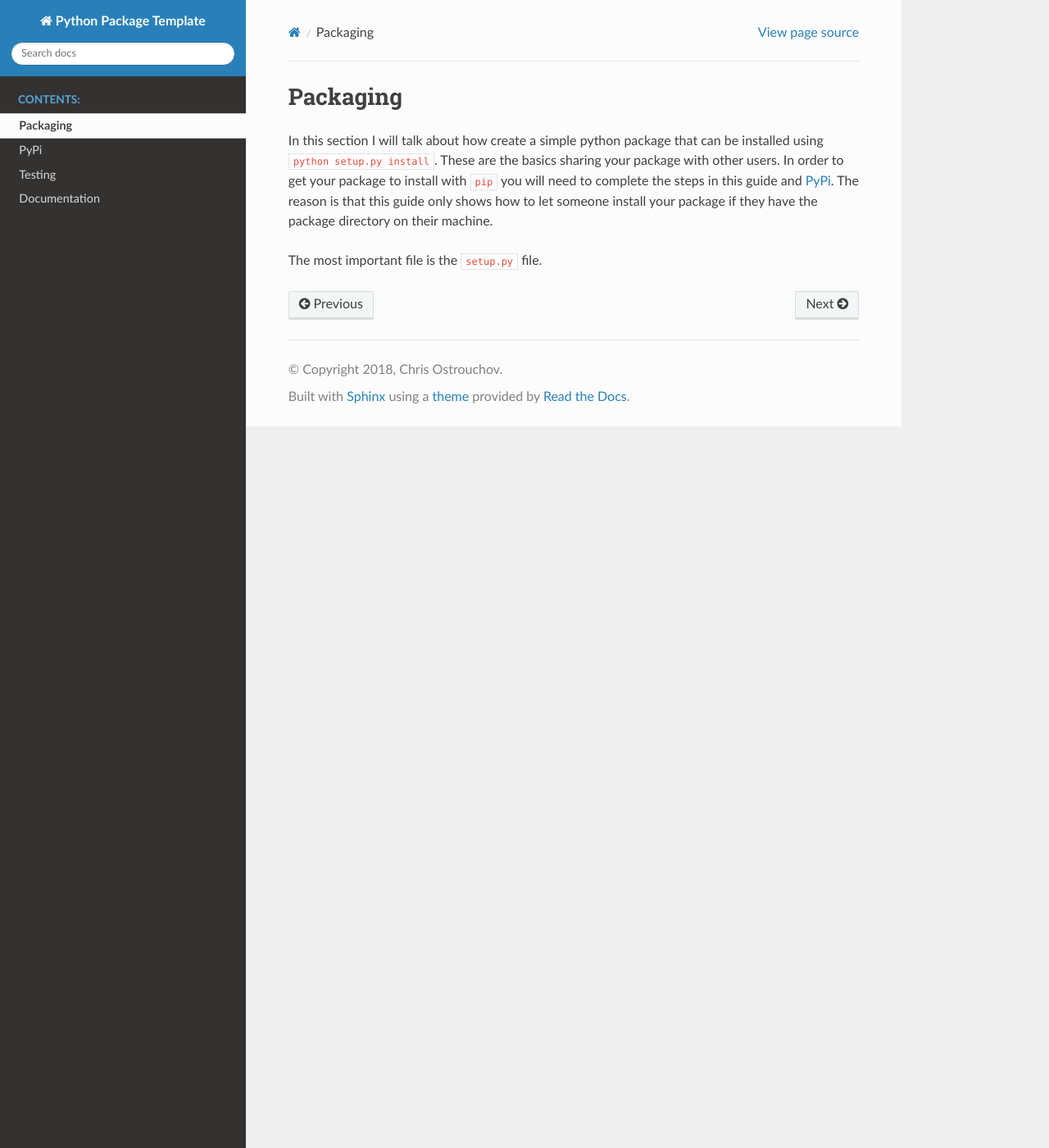
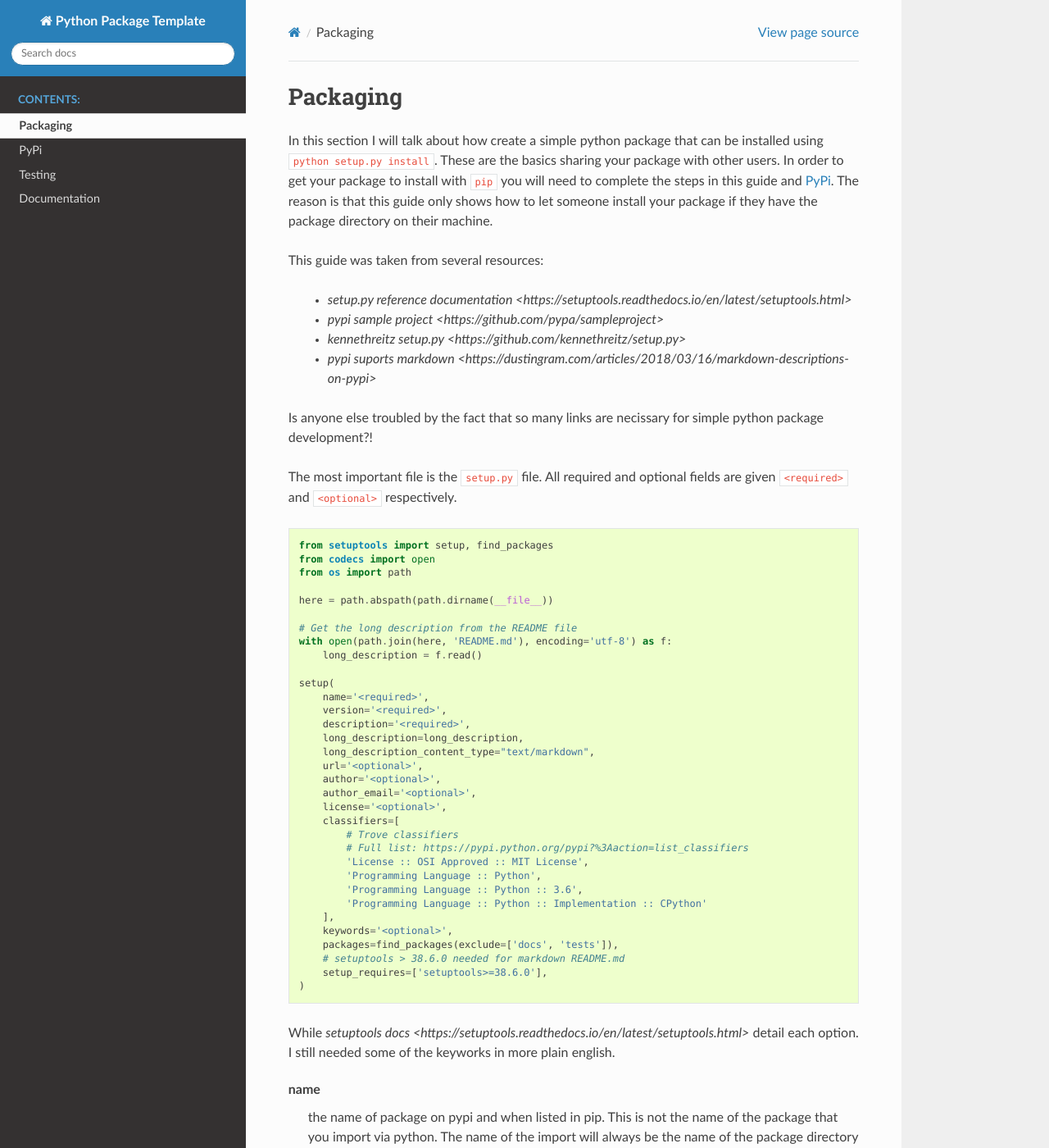
Before and after one commit to dazza-codes/aio-aws, a Sphinx documentation site: the page built from docs/packaging.rst, in a window 1280 px wide and 1400 px high. Shown: the whole window at 82% size. Built offline with Sphinx 7.4.7 and the Read the Docs theme 2.0.0, drawn with Linux system fonts in a browser that asks for light colours; some of the changed text lies outside the part shown.

Commit message:
Adding setup.py directions to packaging

```diff
--- a/docs/packaging.rst
+++ b/docs/packaging.rst
@@ -9,4 +9,102 @@ this guide and :doc:`pypi`. The reason is that this guide only shows
 how to let someone install your package if they have the package
 directory on their machine.
 
-The most important file is the ``setup.py`` file.
+This guide was taken from several resources:
+
+ - `setup.py reference documentation <https://setuptools.readthedocs.io/en/latest/setuptools.html>`
+ - `pypi sample project <https://github.com/pypa/sampleproject>`
+ - `kennethreitz setup.py <https://github.com/kennethreitz/setup.py>`
+ - `pypi suports markdown <https://dustingram.com/articles/2018/03/16/markdown-descriptions-on-pypi>`
+
+Is anyone else troubled by the fact that so many links are necissary
+for simple python package development?!
+
+The most important file is the ``setup.py`` file. All required and
+optional fields are given ``<required>`` and ``<optional>``
+respectively.
+
+.. code-block:: python
+
+    from setuptools import setup, find_packages
+    from codecs import open
+    from os import path
+
+    here = path.abspath(path.dirname(__file__))
+
+    # Get the long description from the README file
+    with open(path.join(here, 'README.md'), encoding='utf-8') as f:
+        long_description = f.read()
+
+    setup(
+        name='<required>',
+        version='<required>',
+        description='<required>',
+        long_description=long_description,
+        long_description_content_type="text/markdown",
+        url='<optional>',
+        author='<optional>',
+        author_email='<optional>',
+        license='<optional>',
+        classifiers=[
+            # Trove classifiers
+            # Full list: https://pypi.python.org/pypi?%3Aaction=list_classifiers
+            'License :: OSI Approved :: MIT License',
+            'Programming Language :: Python',
+            'Programming Language :: Python :: 3.6',
+            'Programming Language :: Python :: Implementation :: CPython'
+        ],
+        keywords='<optional>',
+        packages=find_packages(exclude=['docs', 'tests']),
+        # setuptools > 38.6.0 needed for markdown README.md
+        setup_requires=['setuptools>=38.6.0'],
+    )
+
+While `setuptools docs
+<https://setuptools.readthedocs.io/en/latest/setuptools.html>` detail
+each option. I still needed some of the keyworks in more plain
+english.
+
+name
+  the name of package on pypi and when listed in pip. This is not
+  the name of the package that you import via python. The name of the
+  import will always be the name of the package directory for example
+  ``pypkgtemp``.
+
+version
+  make sure that the version numbers when pushing to pypi are unique. Also best to
+  follow `semantic versioning <https://semver.org/>`.
+
+description
+  keep it short and describe your package
+
+long_description
+  make sure that you have created a README.md file in
+  the project directory. Why use a README.md instead of README.rst?
+  It's simple, Github, Bitbucket, Gitlab, etc. all will display a
+  README.md as the homepage.
+
+url
+  link to git repo url
+
+author
+  give yourself credit!
+
+author_email
+  nobody should really use this address to contact you about the package
+
+license
+  need help choosing a license? use `choosealicense <https://choosealicense.com/>`
+
+classifiers
+  one day would be nice to know why they are important. list of available `tags <https://pypi.python.org/pypi?%3Aaction=list_classifiers>`.
+
+keywords
+  will help with searching for package on pypi
+
+packages
+  which packages to include in python packaging. using
+  ``find_packages`` is very helpful.
+
+
+setup_requires
+  list of packages required for setup. Note that versioning uses `environment markers <https://www.python.org/dev/peps/pep-0508/#environment-markers>`.
```
